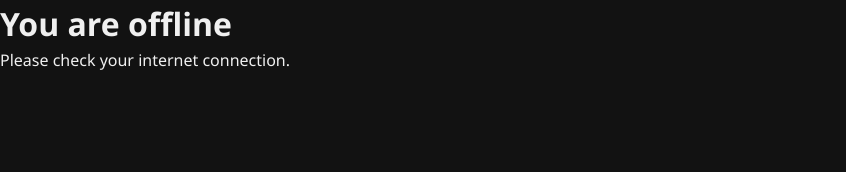
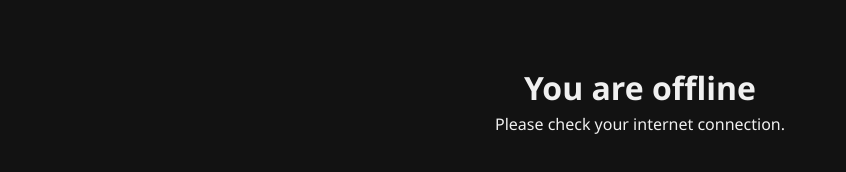
Before and after one commit to metis-ign8/neo-screen-Onguard2, a plain HTML site: page offline.html in a window 1280 px wide. Shown: the whole page, without its empty margins (0-846 px from the left). Drawn offline with Linux system fonts and the light colour scheme.

Commit message:
Update global.css

```diff
--- a/css/design/global.css
+++ b/css/design/global.css
@@ -27,6 +27,15 @@ body.theme-dark {
 body.theme-light {
   background: var(--clr-bg);
   color: var(--clr-tx);
+}
+
+.hidden {
+  display: none !important;
+}
+
+.offline-message {
+  margin: 4rem auto;
+  text-align: center;
 }
 
 /* ---------- GLOBAL RESET ---------- */
```
